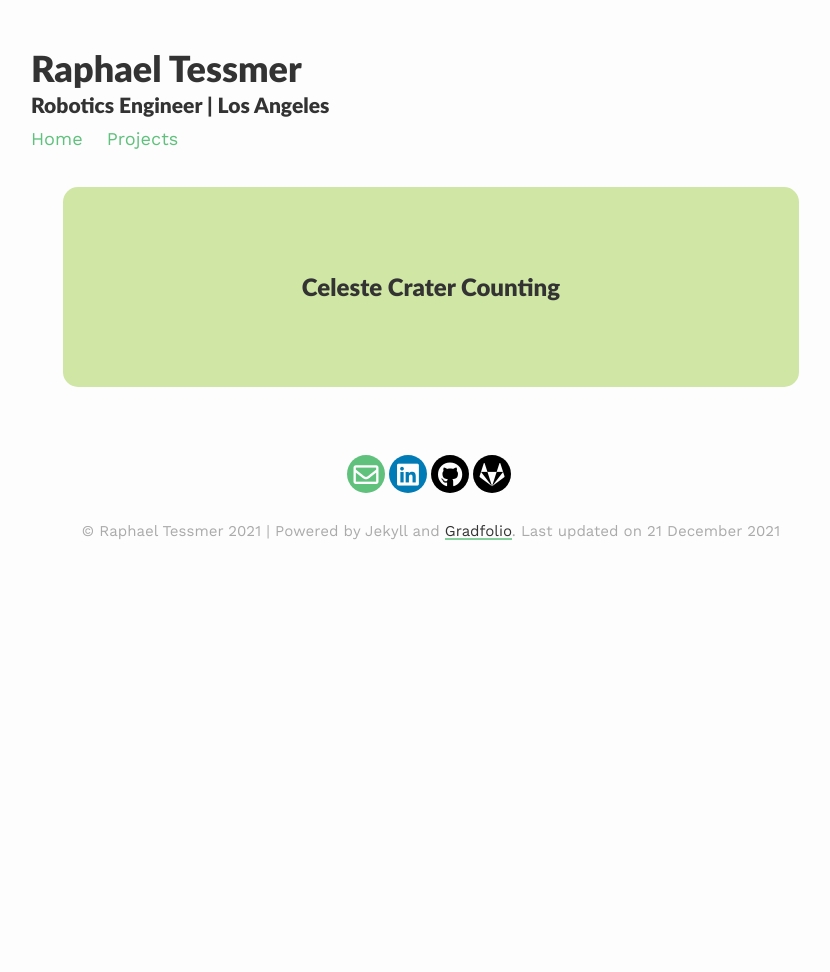
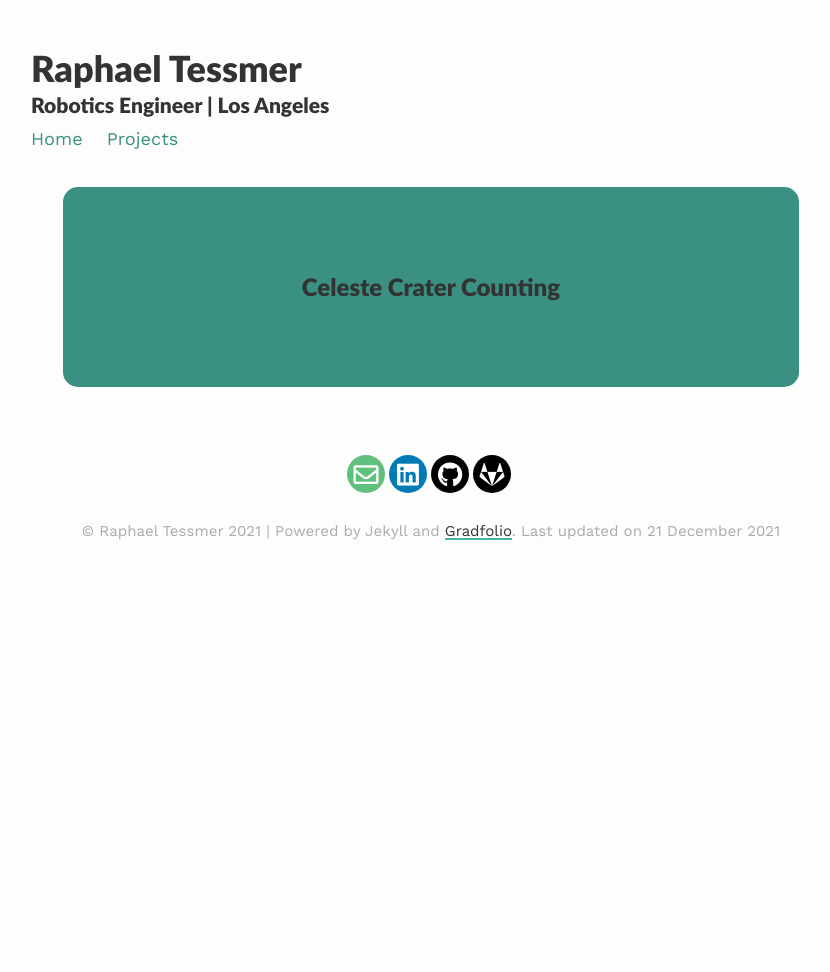
Before and after one commit to ruffson/home, a Jekyll site: the page built from _pages/projects.md, in a window 1280 px wide. Shown: the whole page, without its empty margins (209-1039 px from the left). Built offline with Jekyll 4.4.1, drawn with Linux system fonts in a browser that asks for light colours; nearby versions of some CDN libraries.

Commit message:
Update color

```diff
--- a/assets/css/_sass/variables.scss
+++ b/assets/css/_sass/variables.scss
@@ -8,11 +8,11 @@ $spacing-unit:     30px;
 $light-gray: gray;
 $text-color:       #333;
 $background-color: #fdfdfd;
-$brand-color:      #60c17d;
+$brand-color:      #399083;
 
 // Color scheme for light
 $body-bg: #fdfdfd;
-$projectbox: #cfe6a4;
+$projectbox: #399083;
 $text-color: #333;
 
 // Color scheme for dark modes
```
